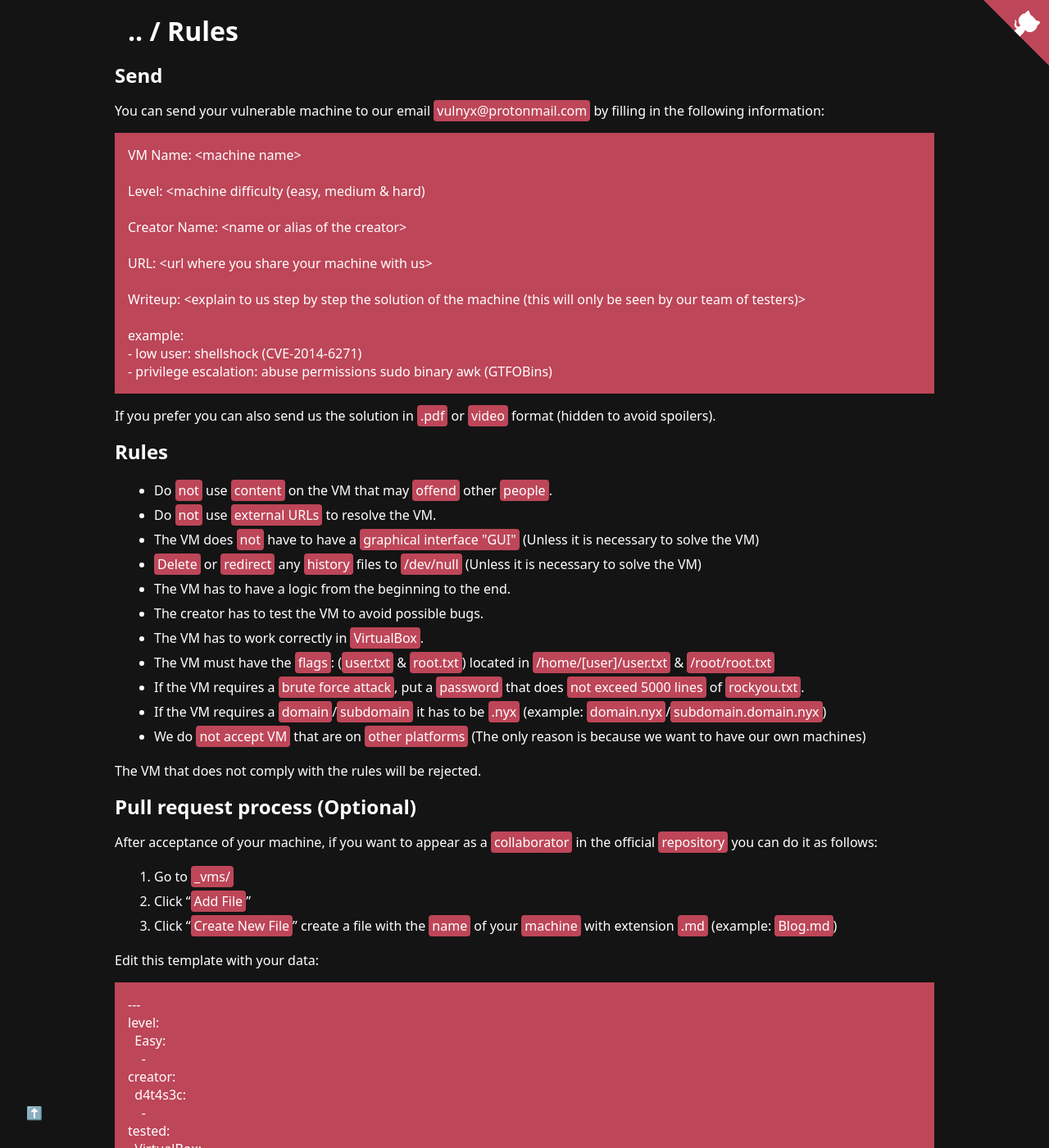
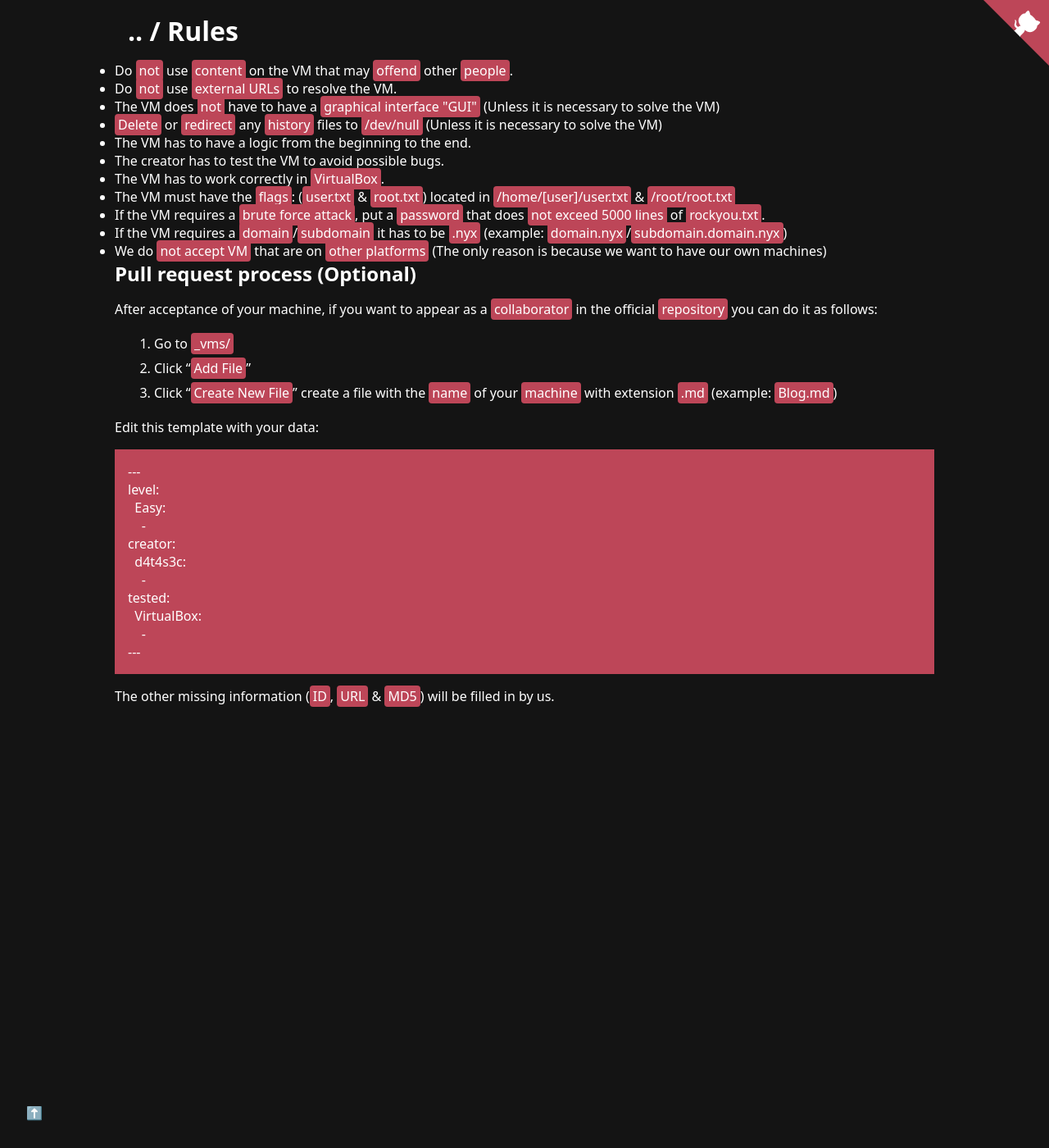
Before and after one commit to VulNyx/vulnyx, a Jekyll site: the page built from rules.md, in a window 1280 px wide and 1400 px high. Shown: the whole window at 82% size. Built offline with Jekyll 4.4.1, drawn with Linux system fonts in a browser that asks for light colours.

Commit message:
Update rules.md

````diff
--- a/rules.md
+++ b/rules.md
@@ -2,30 +2,6 @@
 layout: page
 title: Rules
 ---
-
-## Send
-
-You can send your vulnerable machine to our email `vulnyx@protonmail.com` by filling in the following information:
-
-```
-VM Name: <machine name>
-
-Level: <machine difficulty (easy, medium & hard)
-
-Creator Name: <name or alias of the creator>
-
-URL: <url where you share your machine with us>
-
-Writeup: <explain to us step by step the solution of the machine (this will only be seen by our team of testers)>
-
-example:
-- low user: shellshock (CVE-2014-6271)
-- privilege escalation: abuse permissions sudo binary awk (GTFOBins)
-```
-
-If you prefer you can also send us the solution in `.pdf` or `video` format (hidden to avoid spoilers).
-
-## Rules
 
 - Do `not` use `content` on the VM that may `offend` other `people`.
 - Do `not` use `external URLs` to resolve the VM.
@@ -38,8 +14,6 @@ If you prefer you can also send us the solution in `.pdf` or `video` format (hid
 - If the VM requires a `brute force attack`, put a `password` that does `not exceed 5000 lines` of `rockyou.txt`.
 - If the VM requires a `domain`/`subdomain` it has to be `.nyx` (example: `domain.nyx`/`subdomain.domain.nyx`)
 - We do `not accept VM` that are on `other platforms` (The only reason is because we want to have our own machines)
-
-The VM that does not comply with the rules will be rejected.
 
 ## Pull request process (Optional)
 
````
